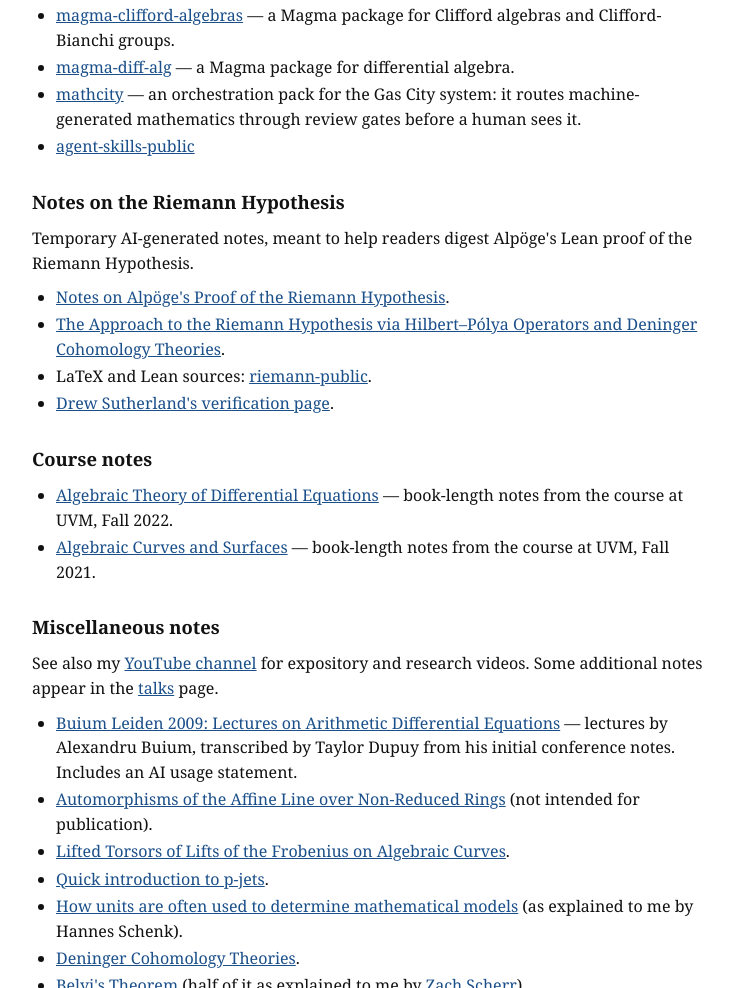
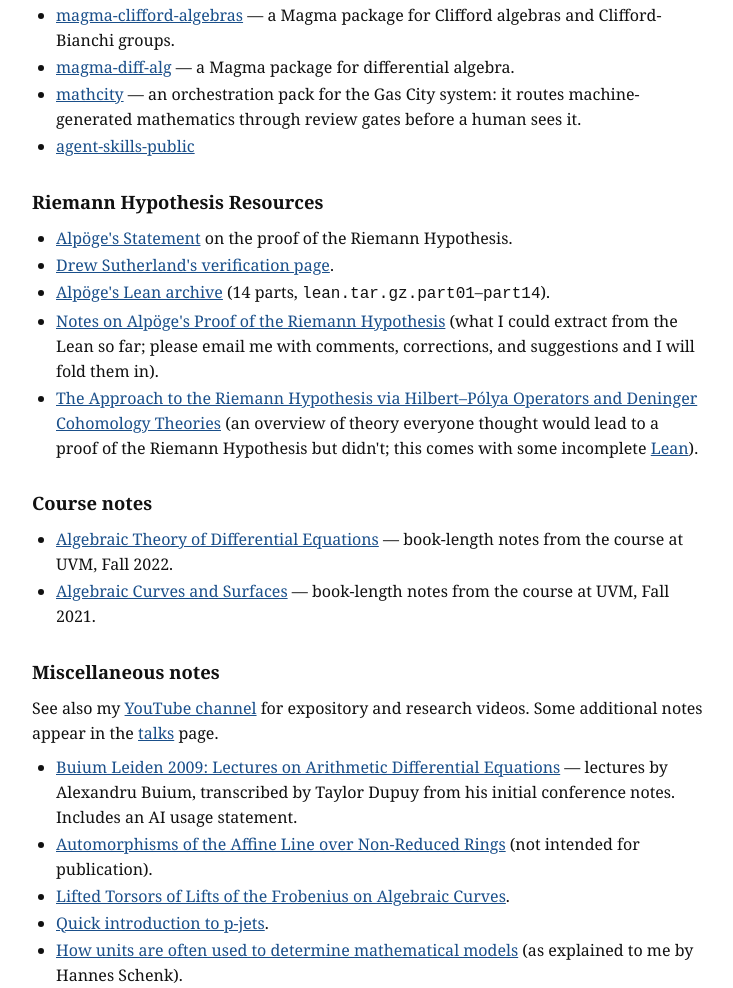
Before and after one commit to tdupu/tdupu.github.io, a plain HTML site: page papers.html in a window 1280 px wide. Shown: the part 2003-2991 px from the top of the page, without its empty margins (272-1005 px from the left). Drawn offline with Linux system fonts and the light colour scheme.

Commit message:
Add a Riemann Hypothesis Resources section
On the front page and the papers page: Alpöge's statement, Drew
Sutherland's verification page, Alpöge's Lean archive, and the two
AI-generated notes hosted at tdupu.github.io/riemann-public.

Co-Authored-By: Claude Opus 5.5 <noreply@anthropic.com>

```diff
--- a/papers.html
+++ b/papers.html
@@ -82,17 +82,14 @@ Details about my publications are also kept on my
 <li><a href="https://github.com/tdupu/agent-skills-public">agent-skills-public</a></li>
 </ul>
 
-<h2>Notes on the Riemann Hypothesis</h2>
-
-<p>
-Temporary AI-generated notes, meant to help readers digest Alp&ouml;ge's Lean proof of the Riemann Hypothesis.
-</p>
+<h2>Riemann Hypothesis Resources</h2>
 
 <ul>
-<li><a href="https://tdupu.github.io/riemann-public/riemann-book.pdf">Notes on Alp&ouml;ge's Proof of the Riemann Hypothesis</a>.</li>
-<li><a href="https://tdupu.github.io/riemann-public/hilbert-polya-deninger.pdf">The Approach to the Riemann Hypothesis via Hilbert&ndash;P&oacute;lya Operators and Deninger Cohomology Theories</a>.</li>
-<li>LaTeX and Lean sources: <a href="https://github.com/tdupu/riemann-public">riemann-public</a>.</li>
+<li><a href="https://alpo.ge/remark.pdf">Alp&ouml;ge's Statement</a> on the proof of the Riemann Hypothesis.</li>
 <li><a href="https://math.mit.edu/~drew/grh/">Drew Sutherland's verification page</a>.</li>
+<li><a href="https://alpo.ge/lean.tar.gz.part01">Alp&ouml;ge's Lean archive</a> (14 parts, <code>lean.tar.gz.part01</code>&ndash;<code>part14</code>).</li>
+<li><a href="https://tdupu.github.io/riemann-public/riemann-book.pdf">Notes on Alp&ouml;ge's Proof of the Riemann Hypothesis</a> (what I could extract from the Lean so far; please email me with comments, corrections, and suggestions and I will fold them in).</li>
+<li><a href="https://tdupu.github.io/riemann-public/hilbert-polya-deninger.pdf">The Approach to the Riemann Hypothesis via Hilbert&ndash;P&oacute;lya Operators and Deninger Cohomology Theories</a> (an overview of theory everyone thought would lead to a proof of the Riemann Hypothesis but didn't; this comes with some incomplete <a href="https://github.com/tdupu/riemann-public/tree/main/lean">Lean</a>).</li>
 </ul>
 
 <h2>Course notes</h2>
```
Also changed, not shown: index.html (+10 -1 lines).
